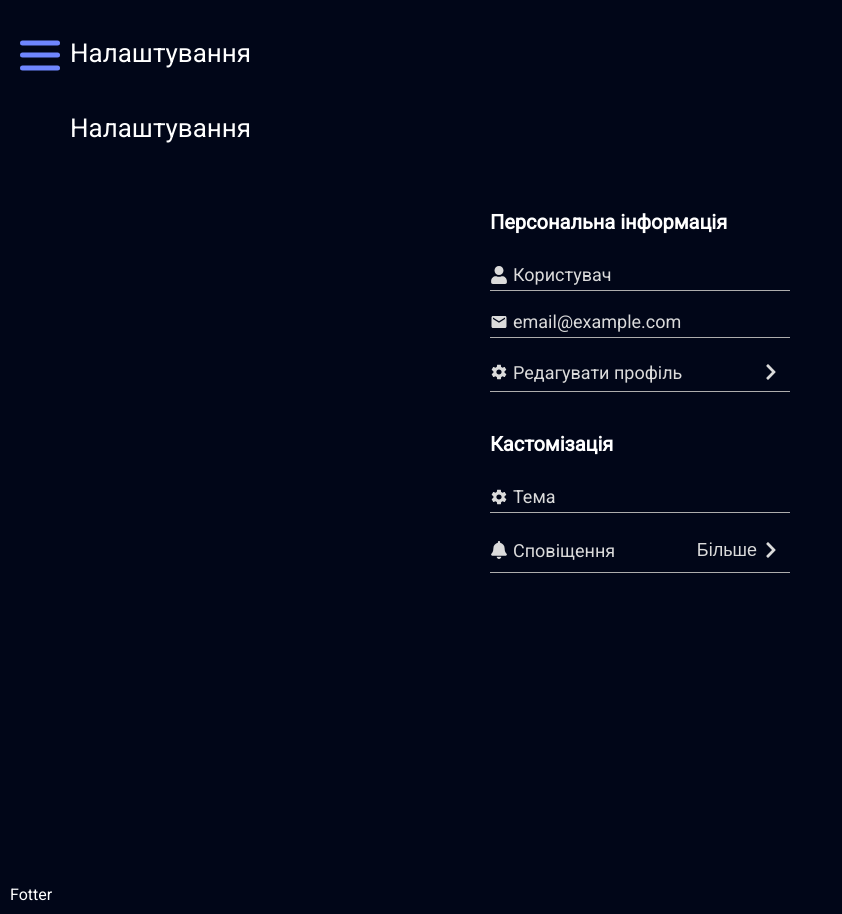
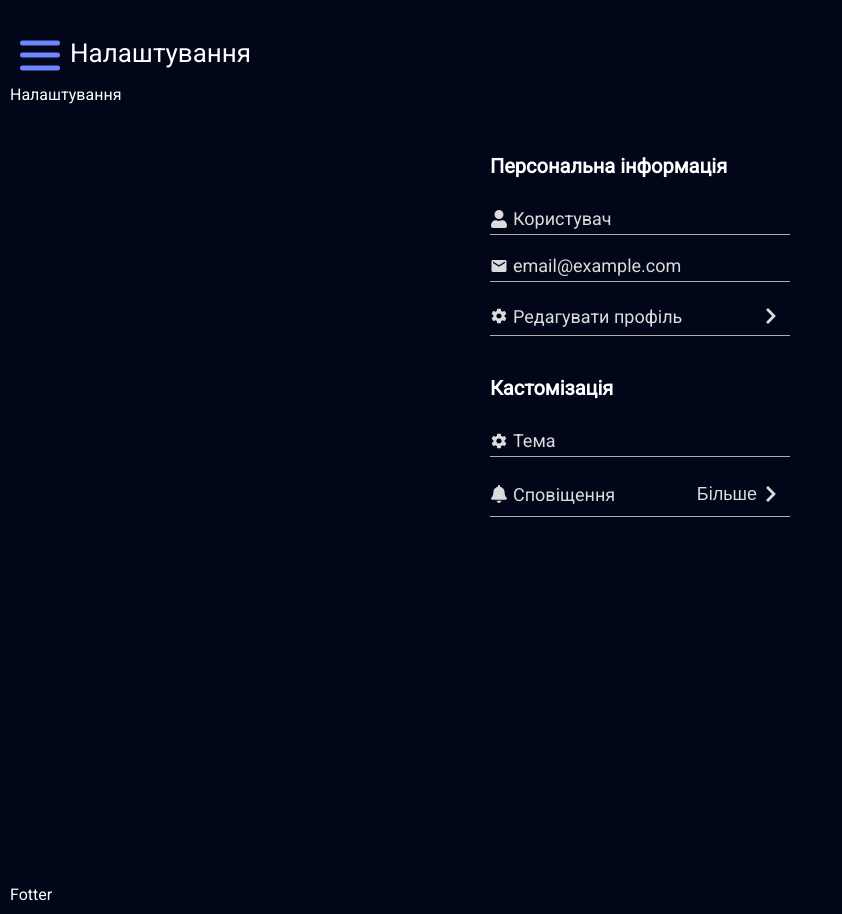
Before and after one commit to Nik91K/SleepTracker, a React (Vite) app: page /sleeptracker/settings in a window 1280 px wide. Shown: the whole page, without its empty margins (0-842 px from the left). Built offline with nearby package versions, Linux system fonts and the light colour scheme; no server answers; sample sign-in values are in the browser's storage.

Commit message:
removed sleep-tracker-header

```diff
--- a/src/index.css
+++ b/src/index.css
@@ -59,13 +59,3 @@ html{
   border-bottom: var(--link-hover-border);
   transition: 0.5s ease;
 }
-
-.sleep-tracker-header{
-  margin-left: 60px;
-  margin-top: 10px;
-  height: 65px;
-  display: flex;
-  align-items: center;
-  font-size: 26px;
-  font-weight: 500;
-}
```
